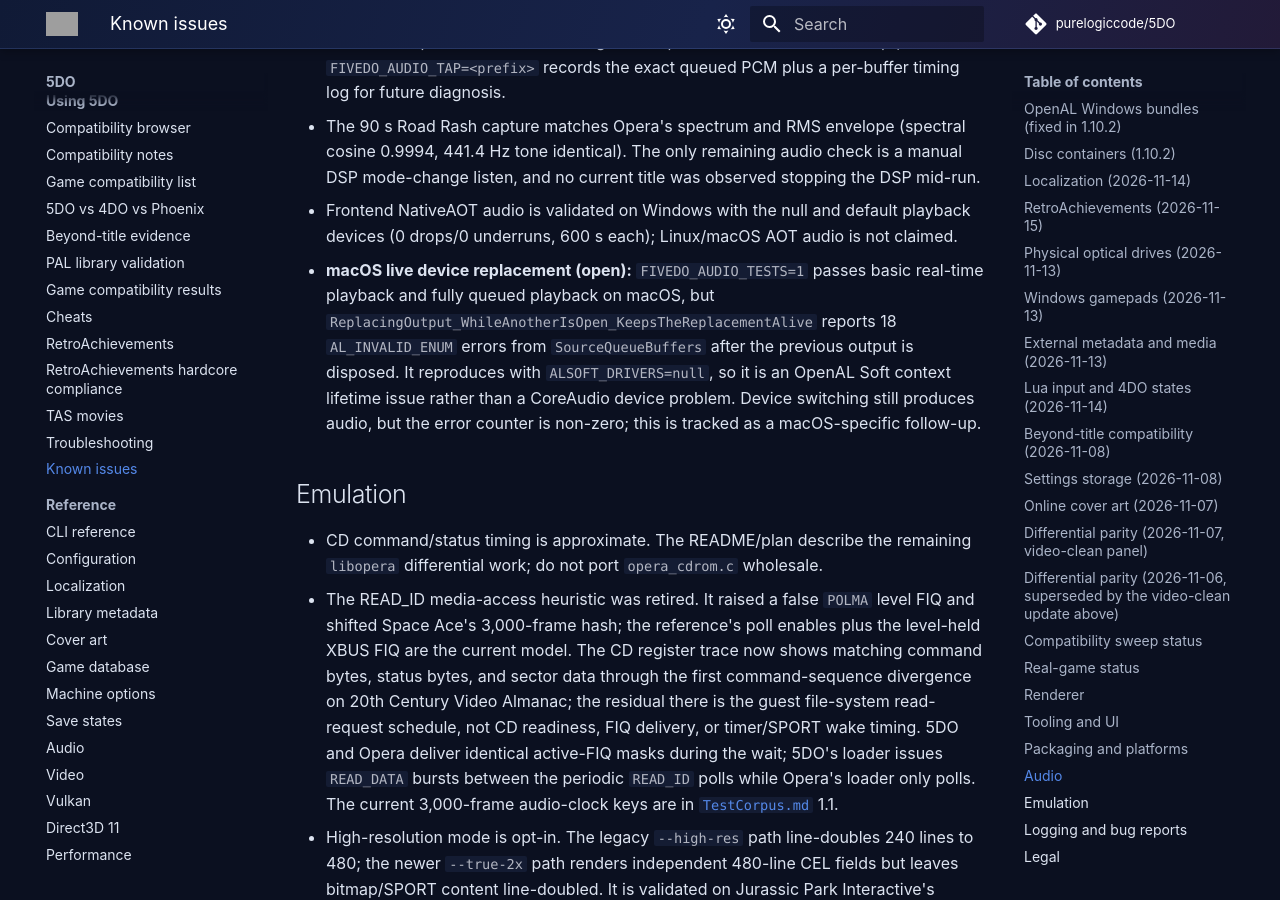
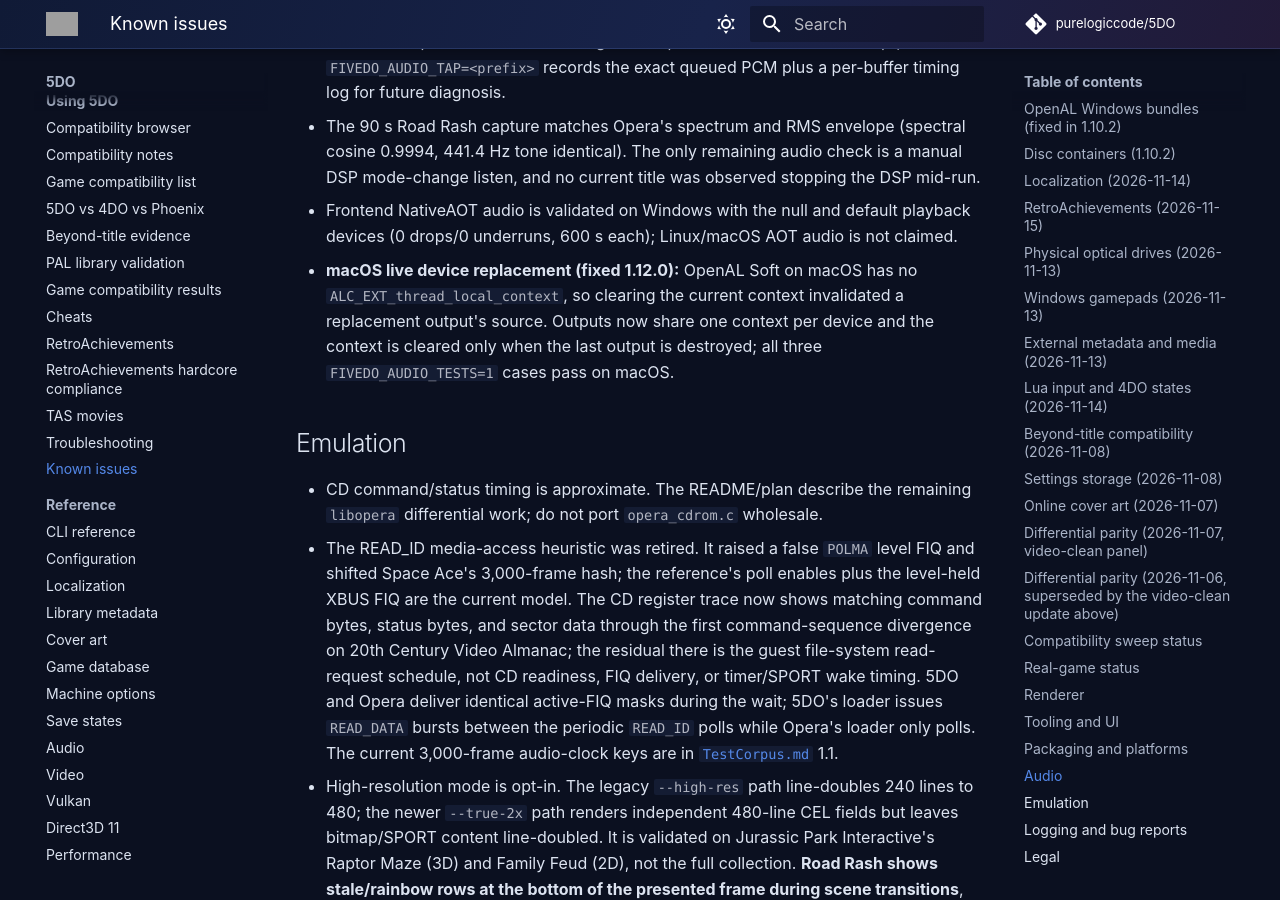
Before and after one commit to purelogiccode/5DO, an MkDocs documentation site: the page built from docs/KnownIssues.md, in a window 1280 px wide and 900 px high, scrolled down 14193 px. Built offline with MkDocs 1.6.1 and Material for MkDocs 9.7.7, drawn with Linux system fonts in a browser that asks for light colours; comment, search, counter and statistics services are not loaded; grey boxes are pictures that could not be loaded.

Commit message:
Fix macOS OpenAL live output replacement
macOS OpenAL Soft has no ALC_EXT_thread_local_context, so clearing the global context invalidated a replacement output's source. Outputs now share one context per device, delete their own source/buffers on the fill thread, and clear/destroy the context only after the last output.

```diff
--- a/docs/KnownIssues.md
+++ b/docs/KnownIssues.md
@@ -502,13 +502,11 @@ tracked in `ImplementationPlan.md` CORE-04/CORE-07/CORE-13.
   mid-run.
 - Frontend NativeAOT audio is validated on Windows with the null and default playback
   devices (0 drops/0 underruns, 600 s each); Linux/macOS AOT audio is not claimed.
-- **macOS live device replacement (open):** `FIVEDO_AUDIO_TESTS=1` passes basic
-  real-time playback and fully queued playback on macOS, but
-  `ReplacingOutput_WhileAnotherIsOpen_KeepsTheReplacementAlive` reports 18
-  `AL_INVALID_ENUM` errors from `SourceQueueBuffers` after the previous output is
-  disposed. It reproduces with `ALSOFT_DRIVERS=null`, so it is an OpenAL Soft context
-  lifetime issue rather than a CoreAudio device problem. Device switching still produces
-  audio, but the error counter is non-zero; this is tracked as a macOS-specific follow-up.
+- **macOS live device replacement (fixed 1.12.0):** OpenAL Soft on macOS has no
+  `ALC_EXT_thread_local_context`, so clearing the current context invalidated a
+  replacement output's source. Outputs now share one context per device and the context
+  is cleared only when the last output is destroyed; all three `FIVEDO_AUDIO_TESTS=1`
+  cases pass on macOS.
 
 ## Emulation
 
```
Also changed, not shown: CHANGELOG.md (+4 -0 lines), docs/ImplementationPlan.md (+1 -1 lines), docs/ReleaseNotes-1.12.0.md (+0 -3 lines), docs/Status.md (+3 -1 lines), docs/WhatsNew.md (+2 -2 lines), wiki/Release-1.12.0.md (+2 -2 lines), 1 other file.
